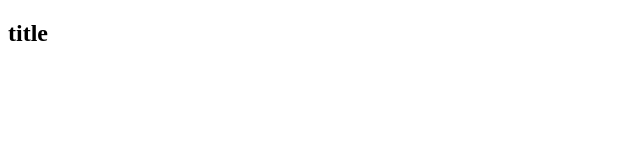
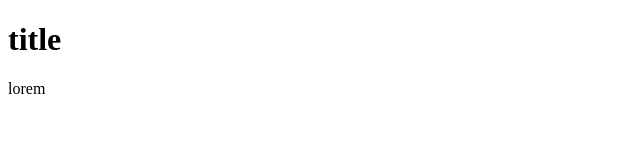
Before and after one commit to cristian-solano/mi-primer-repo, a plain HTML site: page index.html in a window 1280 px wide. Shown: the whole page, without its empty margins (0-640 px from the left). Drawn offline with Linux system fonts and the light colour scheme.

Commit message:
agregando h1 y un parrafo

```diff
--- a/index.html
+++ b/index.html
@@ -7,6 +7,7 @@
     <title>HTML</title>
 </head>
 <body>
-    <h2>title</h2>
+    <h1>title</h1>
+    <p>lorem</p>
 </body>
 </html>
```
Also changed, not shown: assets/main.js (deleted), assets/style.css (deleted), 1 other file.
